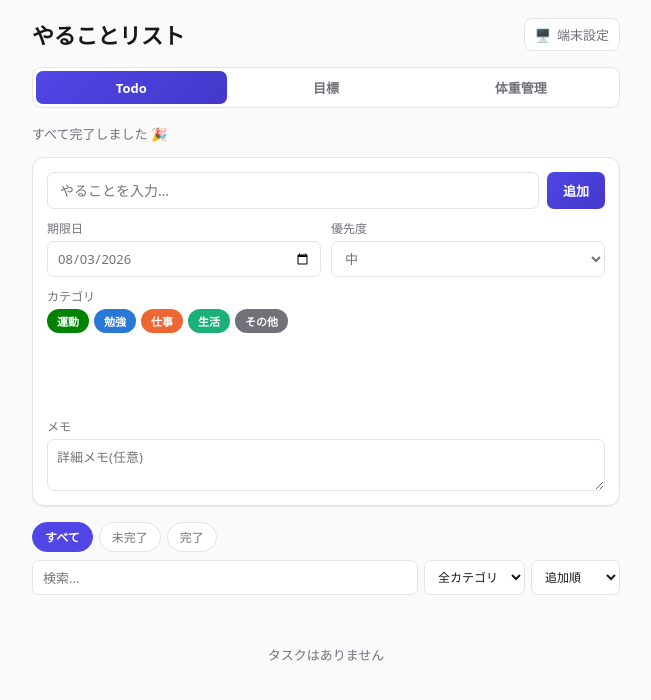
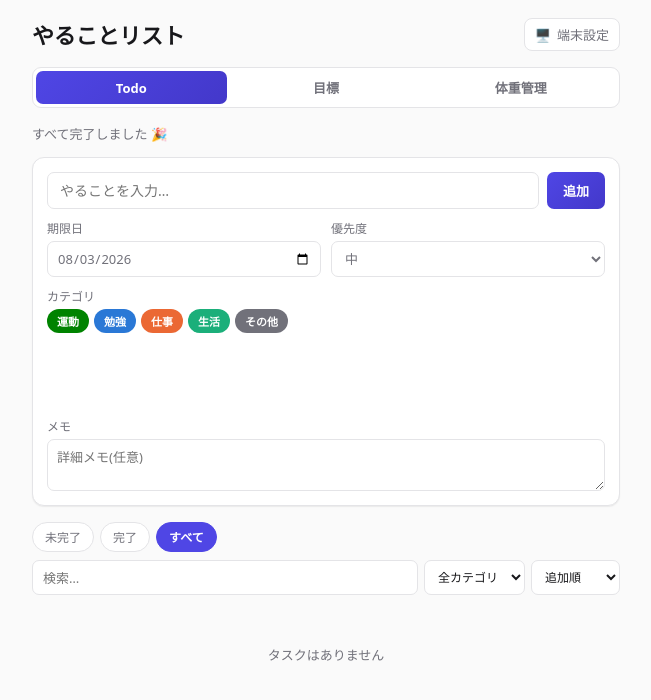
Before and after one commit to fumaalex0507-ops/Todo, a React (Vite) app: page / in a window 1280 px wide. Shown: the top 700 px of the page, without its empty margins (314-965 px from the left). Built offline with nearby package versions, Linux system fonts and the light colour scheme.

Commit message:
ステータスフィルタの並び順を「未完了・完了・すべて」に変更

```diff
--- a/src/components/FilterBar.tsx
+++ b/src/components/FilterBar.tsx
@@ -13,9 +13,9 @@ interface FilterBarProps {
 }
 
 const statusOptions: { value: StatusFilter; label: string }[] = [
-  { value: 'all', label: 'すべて' },
   { value: 'active', label: '未完了' },
   { value: 'completed', label: '完了' },
+  { value: 'all', label: 'すべて' },
 ]
 
 export function FilterBar({
```
